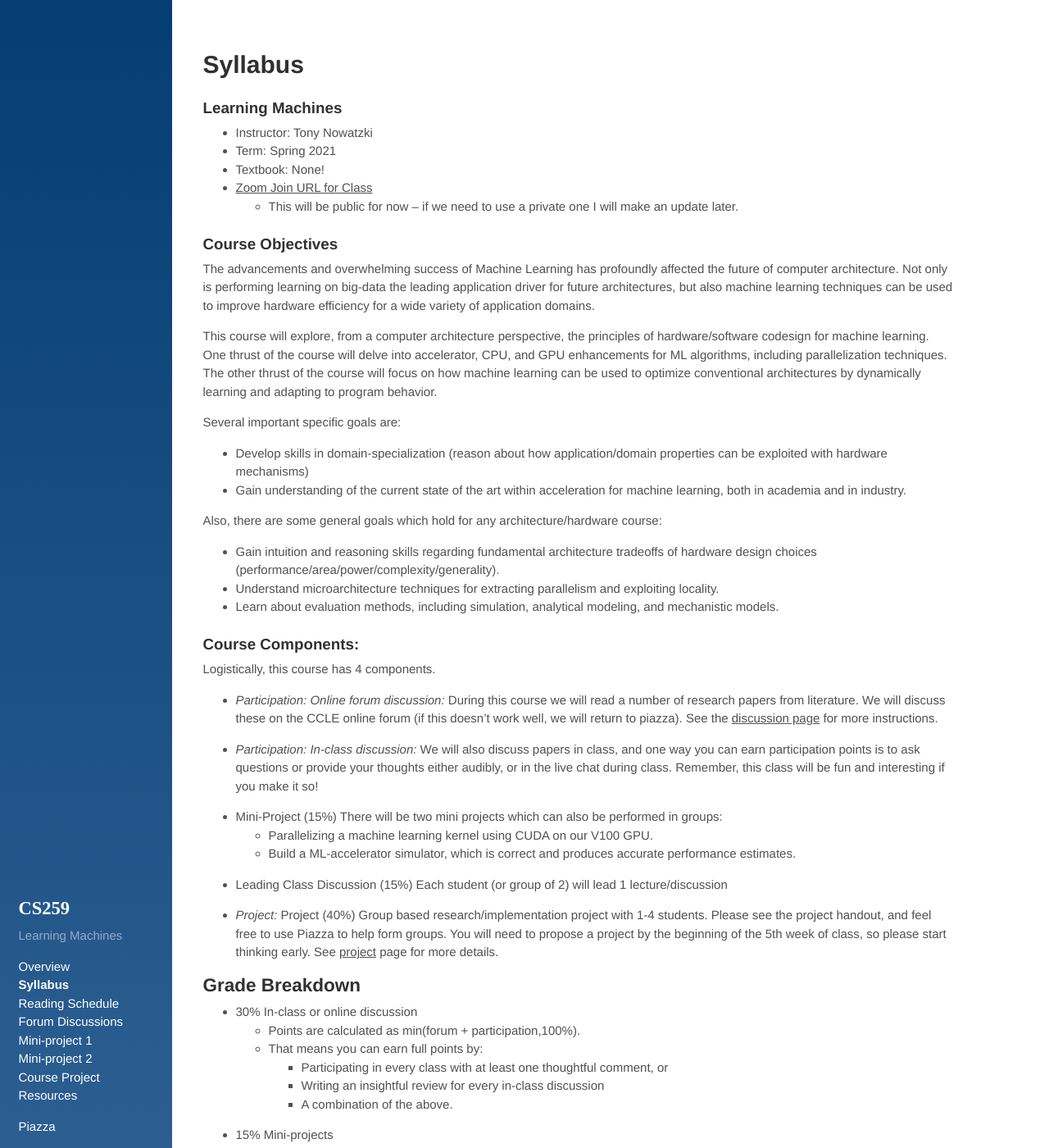
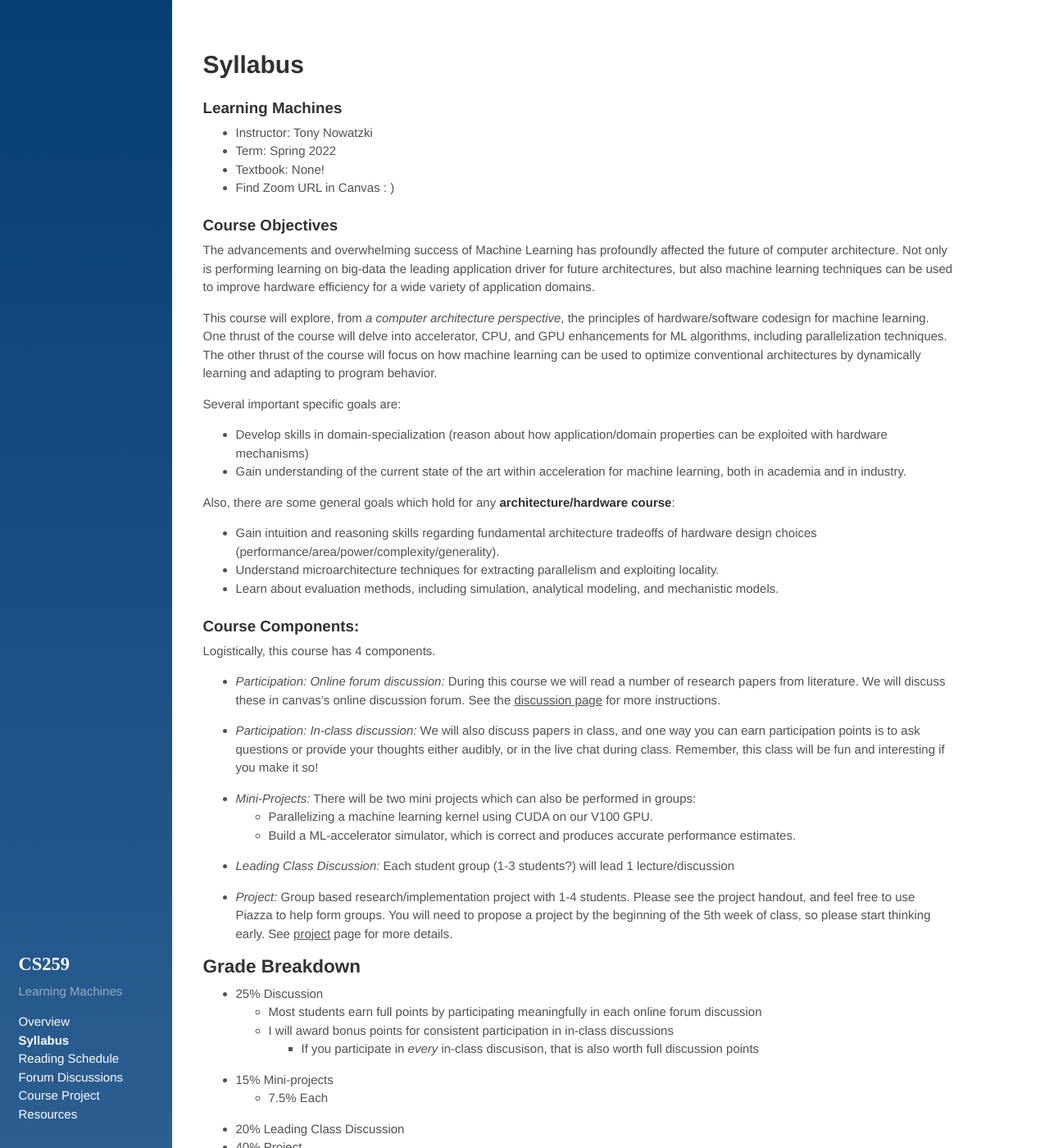
Before and after one commit to PolyArch/cs259, a Jekyll site: the page built from 01-syllabus.md, in a window 1280 px wide and 1400 px high. Shown: the whole window at 82% size. Built offline with Jekyll 4.4.1, drawn with Linux system fonts in a browser that asks for light colours; some of the changed text lies outside the part shown.

Commit message:
2022 stuff

```diff
--- a/01-syllabus.md
+++ b/01-syllabus.md
@@ -5,10 +5,9 @@ title: Syllabus
 
 ### Learning Machines
 * Instructor: Tony Nowatzki
-* Term: Spring 2021
+* Term: Spring 2022
 * Textbook: None!
-* [Zoom Join URL for Class](https://ucla.zoom.us/j/94930257393?pwd=SU56NjFEVVhZMmx2NFk4VTJ3ZWJnUT09)
-  - This will be public for now -- if we need to use a private one I will make an update later.
+* Find Zoom URL in Canvas : )
 
 ### Course Objectives
 
@@ -18,7 +17,7 @@ on big-data the leading application driver for future architectures, but also
 machine learning techniques can be used to improve hardware efficiency for a
 wide variety of application domains.
 
-This course will explore, from a computer architecture perspective, the
+This course will explore, from *a computer architecture perspective*, the
 principles of hardware/software codesign for machine learning. One thrust of
 the course will delve into accelerator, CPU, and GPU enhancements for ML
 algorithms, including parallelization techniques. The other thrust of the
@@ -30,7 +29,7 @@ Several important specific goals are:
 * Develop skills in domain-specialization (reason about how application/domain properties can be exploited with hardware mechanisms)
 * Gain understanding of the current state of the art within acceleration for machine learning, both in academia and in industry.
 
-Also, there are some general goals which hold for any architecture/hardware course:
+Also, there are some general goals which hold for any **architecture/hardware course**:
 
 * Gain intuition and reasoning skills regarding fundamental architecture tradeoffs of hardware design choices (performance/area/power/complexity/generality).
 * Understand microarchitecture techniques for extracting parallelism and exploiting locality.
@@ -40,29 +39,27 @@ Also, there are some general goals which hold for any architecture/hardware cour
 
 Logistically, this course has 4 components.
 * *Participation: Online forum discussion:* During this course we will read a number of research papers from
-  literature.  We will discuss these on the CCLE online forum (if this doesn't work well, we will
-  return to piazza). See the [discussion page]({{site.baseurl}}/03-discussion/) for more instructions.
+  literature.  We will discuss these in canvas's online discussion forum.
+  See the [discussion page]({{site.baseurl}}/03-discussion/) for more instructions.
 
 * *Participation: In-class discussion:*  We will also discuss papers in class, and one way you can earn participation
 points is to ask questions or provide your thoughts either audibly, or in the live chat during class.
  Remember, this class will be fun and interesting if you make it so!
 
-* Mini-Project (15%) There will be two mini projects which can also be performed in groups:
+* *Mini-Projects:* There will be two mini projects which can also be performed in groups:
   - Parallelizing a machine learning kernel using CUDA on our V100 GPU.
   - Build a ML-accelerator simulator, which is correct and produces accurate performance estimates.
 
-* Leading Class Discussion (15%) Each student (or group of 2) will lead 1 lecture/discussion
+* *Leading Class Discussion:* Each student group (1-3 students?) will lead 1 lecture/discussion
 
-* *Project:*  Project (40%) Group based research/implementation project with 1-4 students. Please see the project handout, and feel free to use Piazza to help form groups. You will need to propose a project by the beginning of the 5th week of class, so please start thinking early. See [project]({{site.baseurl}}/08-project/) page for more details.
+* *Project:*  Group based research/implementation project with 1-4 students. Please see the project handout, and feel free to use Piazza to help form groups. You will need to propose a project by the beginning of the 5th week of class, so please start thinking early. See [project]({{site.baseurl}}/08-project/) page for more details.
 
 ## Grade Breakdown
-* 30% In-class or online discussion
-    - Points are calculated as min(forum + participation,100%).
-    - That means you can earn full points by:
-      * Participating in every class with at least one thoughtful comment, or
-      * Writing an insightful review for every in-class discussion
-      * A combination of the above.
+* 25% Discussion
+    - Most students earn full points by participating meaningfully in each online forum discussion
+    - I will award bonus points for consistent participation in in-class discussions
+      * If you participate in *every* in-class discusison, that is also worth full discussion points
 * 15% Mini-projects
     - 7.5% Each
-* 15% Leading Class Discussion
+* 20% Leading Class Discussion
 * 40% Project
--- a/_includes/sidebar.html
+++ b/_includes/sidebar.html
@@ -46,9 +46,11 @@
 
       <img src="{{ site.baseurl }}/assets/cs251a.svg" alt="cs251a" />
 
+  <a href="http://piazza.com/ucla/spring2021/cs259" class="flink">Piazza</a>
+
+
 -->
 
-  <a href="http://piazza.com/ucla/spring2021/cs259" class="flink">Piazza</a>
 
   </div>
 </div>
```
Also changed, not shown: 02-schedule.md (+1 -1 lines), 03-discussions.md (+5 -3 lines), 08-project.md (+1 -1 lines), 09-resources.md (+1 -9 lines), _2022/04-miniproj-1.md (renamed from 04-miniproj-1.md), _2022/05-miniproj-2.md (renamed from 05-miniproj-2.md), 1 other file.
